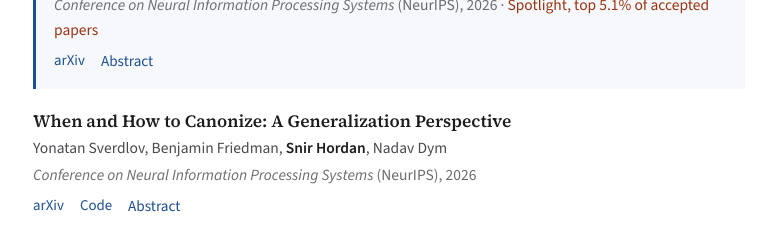
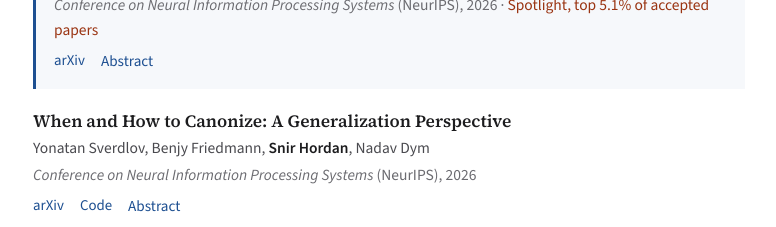
Before and after one commit to snirhordan/snirhordan.github.io, a React (Vite) app: page / in a window 1280 px wide. Shown: the part 1780-2007 px from the top of the page, without its empty margins (251-1027 px from the left). Built offline with nearby package versions, Linux system fonts and the light colour scheme.

Commit message:
content: correct coauthor name to Benjy Friedmann

```diff
--- a/src/data.js
+++ b/src/data.js
@@ -134,7 +134,7 @@
     titleUrl: 'https://arxiv.org/abs/2605.11008',
     authors: [
       { name: 'Yonatan Sverdlov', url: 'https://scholar.google.com/citations?user=M4o74roAAAAJ&hl=en' },
-      { name: 'Benjamin Friedman' },
+      { name: 'Benjy Friedmann' },
       { name: 'Snir Hordan', bold: true },
       { name: 'Nadav Dym', url: 'https://nadavdym.github.io/' },
     ],
@@ -267,7 +267,7 @@
   { name: 'Gur Lifshitz', url: 'https://www.semanticscholar.org/author/2052395556' },
   { name: 'Yonatan Sverdlov', url: 'https://scholar.google.com/citations?user=M4o74roAAAAJ&hl=en' },
   { name: 'Tim Seppelt', url: 'https://tseppelt.github.io/' },
-  { name: 'Benjamin Friedman' },
+  { name: 'Benjy Friedmann' },
 ];
 
 export const teaching = [
```
